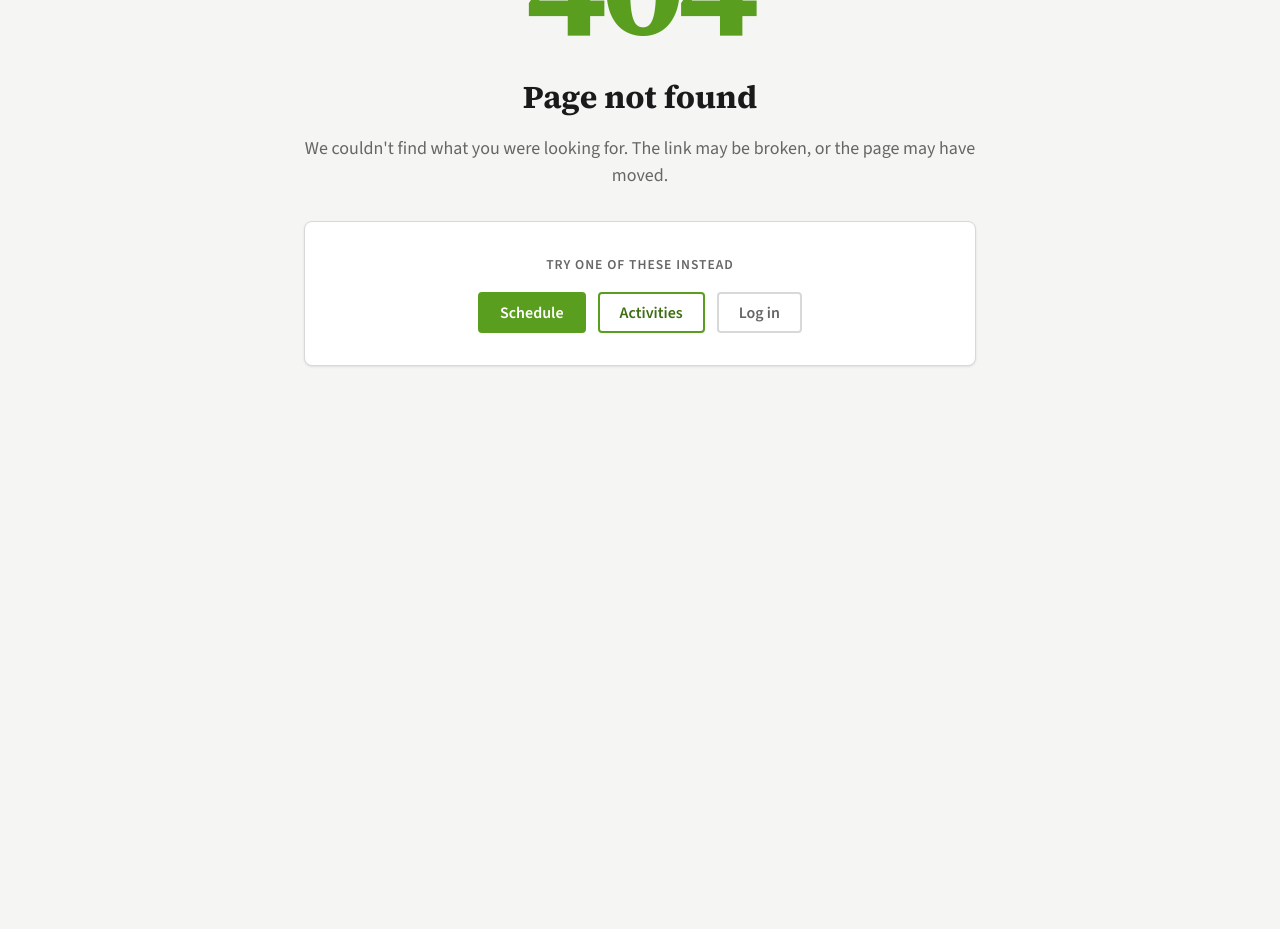
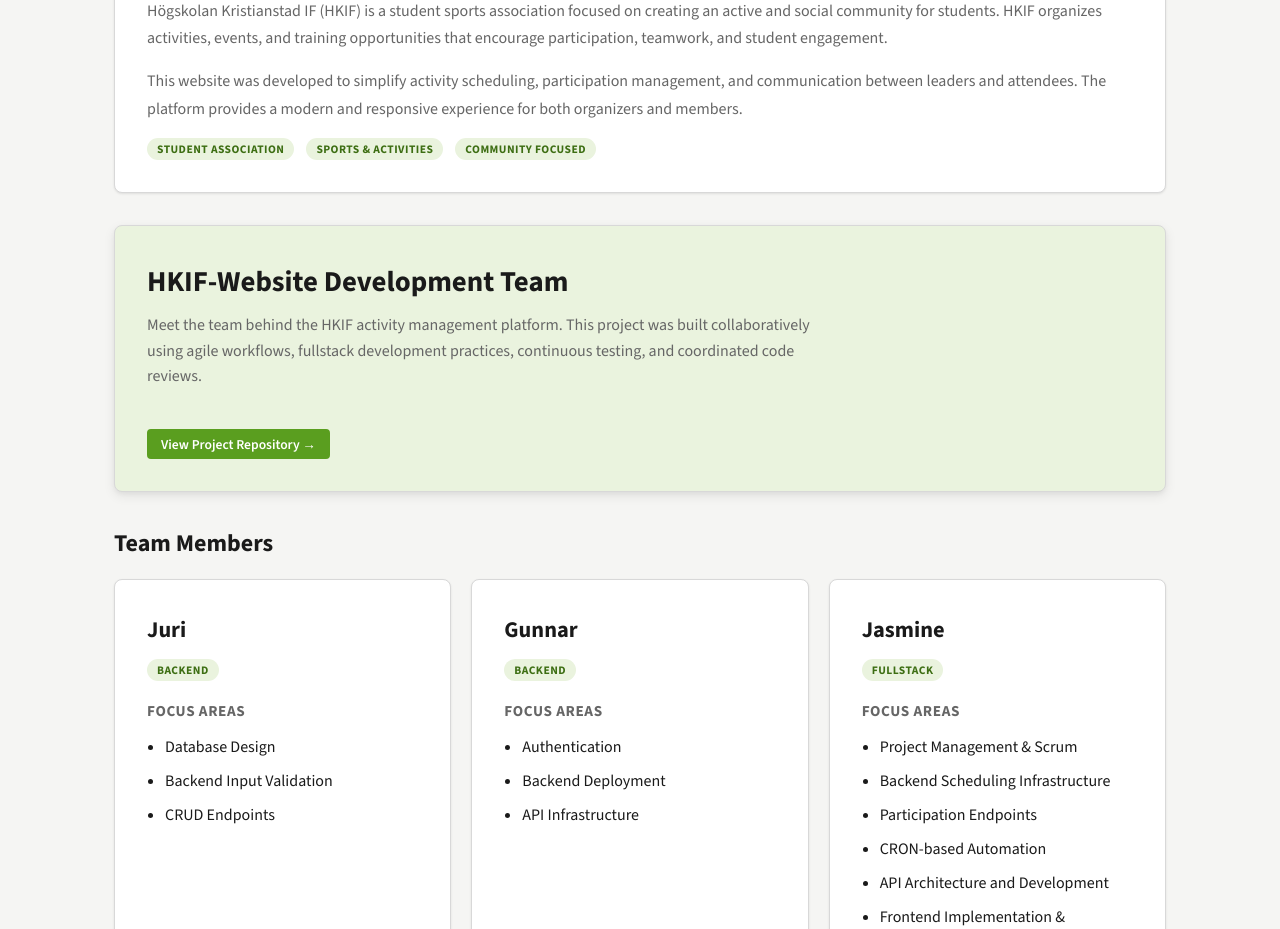
Before and after one commit to jasminerezai/hkif-web, a React (Vite) app in the folder client/: page /about in a window 1280 px wide. Shown: the part 200-1129 px from the top of the page. Before the commit the page ends 800 px from the top, so only its background shows below. Built offline with nearby package versions, Linux system fonts and the light colour scheme; no server answers.

Commit message:
about us page imp

```diff
--- a/client/src/App.jsx
+++ b/client/src/App.jsx
@@ -12,6 +12,7 @@ import ProfilePage from './pages/ProfilePage.jsx'
 import ActivityDetailPage from './pages/ActivityDetailPage.jsx'
 import { MANAGER_ROLES, EDITOR_ROLES } from './constants/roles.js'
 import NotFoundPage from './pages/NotFoundPage.jsx'
+import AboutPage from "./pages/AboutPage.jsx";
 
 // ── ProtectedRoute ────────────────────────────────────────────
 // Wraps any route that requires login, and optionally a specific role.
@@ -130,6 +131,7 @@ function AppRoutes() {
           <Route path="/login" element={<LoginPage />} />
           <Route path="/register" element={<RegisterPage />} />
           <Route path="/activities" element={<ActivitiesPage />} />
+          <Route path="/about" element={<AboutPage />} />
 
           <Route
             path="/activities/new"
--- a/client/src/components/Navbar.jsx
+++ b/client/src/components/Navbar.jsx
@@ -97,6 +97,8 @@ export default function Navbar() {
           <NavLink to="/activities" style={navLinkStyle}>
             Activities
           </NavLink>
+
+          <NavLink to="/about" style={navLinkStyle}>About</NavLink>
 
           {/* Auth-dependent section */}
           {isAuthenticated ? (
--- /dev/null
+++ b/client/src/pages/AboutPage.jsx
@@ -0,0 +1,388 @@
+import React from 'react'
+import Card from '../components/ui/Card.jsx'
+import Badge from '../components/ui/Badge.jsx'
+import Button from '../components/ui/Button.jsx'
+
+const teamMembers = [
+  {
+    name: 'Juri',
+    role: 'Backend',
+    github: "https://github.com/JuriRappold",
+    focus: [
+      'Database Design',
+      'Backend Input Validation',
+      'CRUD Endpoints',
+    ],
+  },
+  {
+    name: 'Gunnar',
+    role: 'Backend',
+    github: 'https://github.com/gunnarwrld',
+    focus: [
+      'Authentication',
+      'Backend Deployment',
+      'API Infrastructure',
+    ],
+  },
+  {
+    name: 'Jasmine',
+    role: 'Fullstack',
+    github: 'https://github.com/jasminerezai',
+    focus: [
+      'Project Management & Scrum',
+      'Backend Scheduling Infrastructure',
+      'Participation Endpoints',
+      'CRON-based Automation',
+      'API Architecture and Development',
+      'Frontend Implementation & Deployment',
+    ],
+  },
+  {
+    name: 'Lawrence',
+    role: 'Frontend',
+    github: 'https://github.com/larrymijo',
+    focus: [
+      'Filter Mechanism',
+      'Error Handling',
+      'Loading States',
+      'Participation Features',
+      'Login/Register Feature'
+    ],
+  },
+  {
+    name: 'Isabelle',
+    role: 'Frontend',
+    github: 'https://github.com/isaqelle',
+    focus: [
+      'Schedule Page',
+      'Activities Page',
+      'About Page',
+      'Leader Profile Dashboard',
+      'Admin Management Features',
+    ],
+  },
+]
+
+export default function AboutPage() {
+  return (
+
+    <div
+      style={{
+        padding: 'var(--space-6)',
+        maxWidth: '1100px',
+        margin: '0 auto',
+      }}
+    >
+
+      {/* ── Hero Section ───────────────────────────── */}
+
+      {/* ── About HKIF ───────────────────────────── */}
+<Card
+  padding="lg"
+  shadow="sm"
+  style={{
+    marginBottom: '32px',
+  }}
+>
+
+  <div
+    style={{
+      display: 'flex',
+      flexDirection: 'column',
+      gap: '16px',
+    }}
+  >
+
+    <div>
+
+      <h2
+        style={{
+          fontSize: '2.5rem',
+          marginBottom: '12px',
+        }}
+      >
+        About HKIF
+      </h2>
+
+      <p
+        style={{
+          color: 'var(--color-text-muted)',
+          lineHeight: 1.7,
+          marginBottom: '16px',
+        }}
+      >
+        Högskolan Kristianstad IF (HKIF) is a student sports association
+        focused on creating an active and social community for students.
+        HKIF organizes activities, events, and training opportunities
+        that encourage participation, teamwork, and student engagement.
+      </p>
+
+      <p
+        style={{
+          color: 'var(--color-text-muted)',
+          lineHeight: 1.7,
+        }}
+      >
+        This website was developed to simplify activity scheduling,
+        participation management, and communication between leaders
+        and attendees. The platform provides a modern and responsive
+        experience for both organizers and members.
+      </p>
+
+    </div>
+
+    <div
+      style={{
+        display: 'flex',
+        gap: '12px',
+        flexWrap: 'wrap',
+      }}
+    >
+
+      <Badge>
+        Student Association
+      </Badge>
+
+      <Badge>
+        Sports & Activities
+      </Badge>
+
+      <Badge>
+        Community Focused
+      </Badge>
+
+    </div>
+
+  </div>
+
+</Card>
+
+{/* ── About HKIF Development team ───────────────────────────── */}
+      <Card
+        padding="lg"
+        shadow="md"
+        style={{
+          marginBottom: '32px',
+          background: 'var(--color-primary-light)',
+          border: '1px solid var(--color-border)',
+        }}
+      >
+
+        <div
+          style={{
+            display: 'flex',
+            flexDirection: 'column',
+            gap: '16px',
+          }}
+        >
+
+          <div>
+            <h1
+              style={{
+                fontSize: '1.8rem',
+                marginBottom: '8px',
+              }}
+            >
+              HKIF-Website Development Team
+            </h1>
+
+            <p
+              style={{
+                color: 'var(--color-text-muted)',
+                maxWidth: '700px',
+                lineHeight: 1.6,
+              }}
+            >
+              Meet the team behind the HKIF activity management platform.
+              This project was built collaboratively using agile workflows,
+              fullstack development practices, continuous testing,
+              and coordinated code reviews.
+            </p>
+          </div>
+
+          <div
+            style={{
+              display: 'flex',
+              gap: '12px',
+              flexWrap: 'wrap',
+            }}
+          >
+            {/* <Badge>
+              Fullstack Project
+            </Badge>
+
+            <Badge>
+              Agile Workflow
+            </Badge>
+
+            <Badge>
+              Team Collaboration
+            </Badge> */}
+
+
+
+          </div>
+
+          <div
+  style={{
+    marginTop: '8px',
+  }}
+>
+  <a
+    href="https://github.com/jasminerezai/hkif-web"
+    target="_blank"
+    rel="noreferrer"
+    style={{
+      textDecoration: 'none',
+    }}
+  >
+    <Button
+      variant="primary"
+      size="sm"
+    >
+      View Project Repository →
+    </Button>
+  </a>
+</div>
+
+        </div>
+
+      </Card>
+
+      {/* ── Team Section ───────────────────────────── */}
+      <div style={{ marginBottom: '20px' }}>
+
+        <h2
+          style={{
+            marginBottom: '16px',
+            fontSize: '1.5rem',
+          }}
+        >
+          Team Members
+        </h2>
+
+        <div
+          style={{
+            display: 'grid',
+            gridTemplateColumns:
+              'repeat(auto-fit, minmax(280px, 1fr))',
+            gap: '20px',
+          }}
+        >
+
+          {teamMembers.map(member => (
+
+            <Card
+              key={member.name}
+              padding="lg"
+              shadow="sm"
+              style={{
+                height: '100%',
+                display: 'flex',
+                flexDirection: 'column',
+                justifyContent: 'space-between',
+                transition: 'transform 0.15s ease',
+              }}
+            >
+
+              <div>
+
+                {/* Member Header */}
+                <div
+                  style={{
+                    marginBottom: '18px',
+                  }}
+                >
+
+                  <h3
+                    style={{
+                      fontSize: '1.4rem',
+                      marginBottom: '8px',
+                    }}
+                  >
+                    {member.name}
+                  </h3>
+
+                  <Badge>
+                    {member.role}
+                  </Badge>
+
+                </div>
+
+                {/* Focus Areas */}
+                <div>
+
+                  <h4
+                    style={{
+                      marginBottom: '12px',
+                      fontSize: '0.95rem',
+                      color: 'var(--color-text-muted)',
+                      textTransform: 'uppercase',
+                      letterSpacing: '0.04em',
+                    }}
+                  >
+                    Focus Areas
+                  </h4>
+
+                  <ul
+                    style={{
+                      paddingLeft: '18px',
+                      margin: 0,
+                      display: 'flex',
+                      flexDirection: 'column',
+                      gap: '10px',
+                    }}
+                  >
+
+                    {member.focus.map(item => (
+                      <li
+                        key={item}
+                        style={{
+                          color: 'var(--color-text)',
+                          lineHeight: 1.5,
+                        }}
+                      >
+                        {item}
+                      </li>
+                    ))}
+
+                  </ul>
+
+                </div>
+
+              </div>
+
+              {/* Bottom Button */}
+              <div
+                style={{
+                  marginTop: '24px',
+                }}
+              >
+               <a
+                href={member.github}
+                target="_blank"
+                rel="noreferrer"
+                style={{
+                  textDecoration: 'none',
+                }}
+              >
+                <Button
+                  variant="secondary"
+                  size="sm"
+                >
+                  View GitHub →
+                </Button>
+              </a>
+              </div>
+
+            </Card>
+
+          ))}
+
+        </div>
+
+      </div>
+
+    </div>
+  )
+}
```
